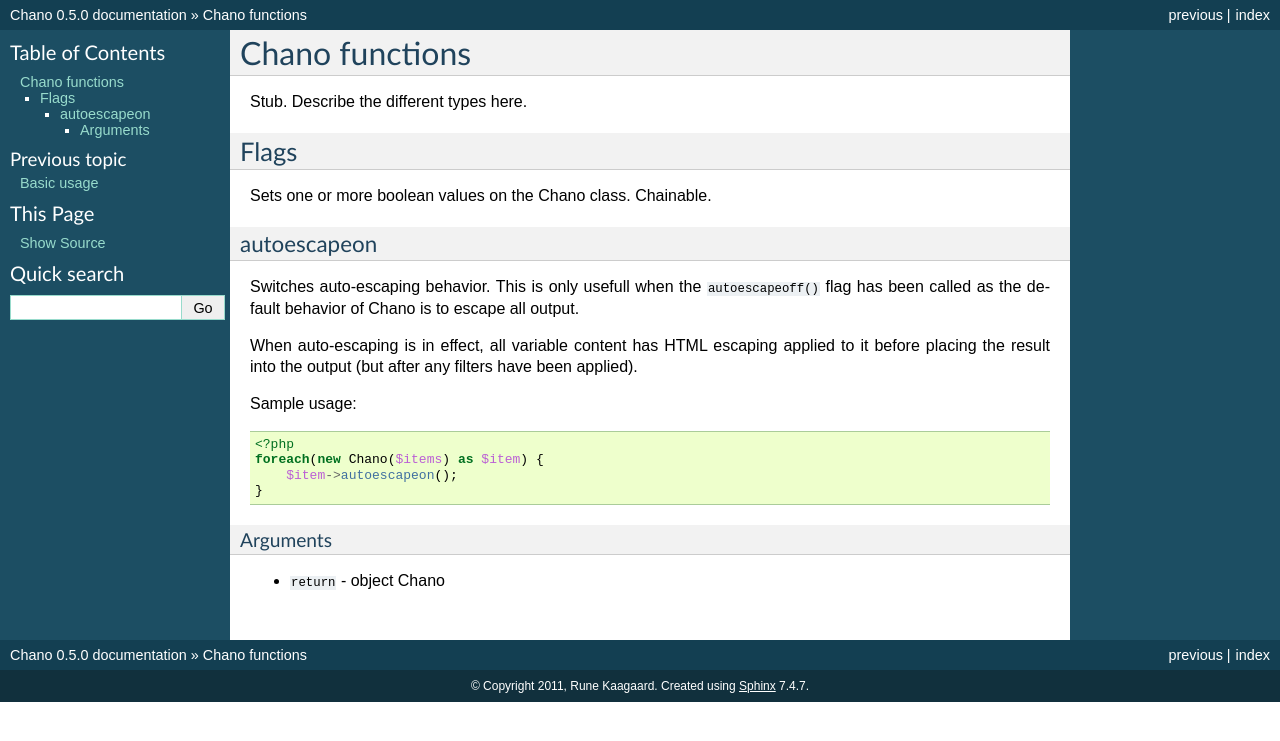
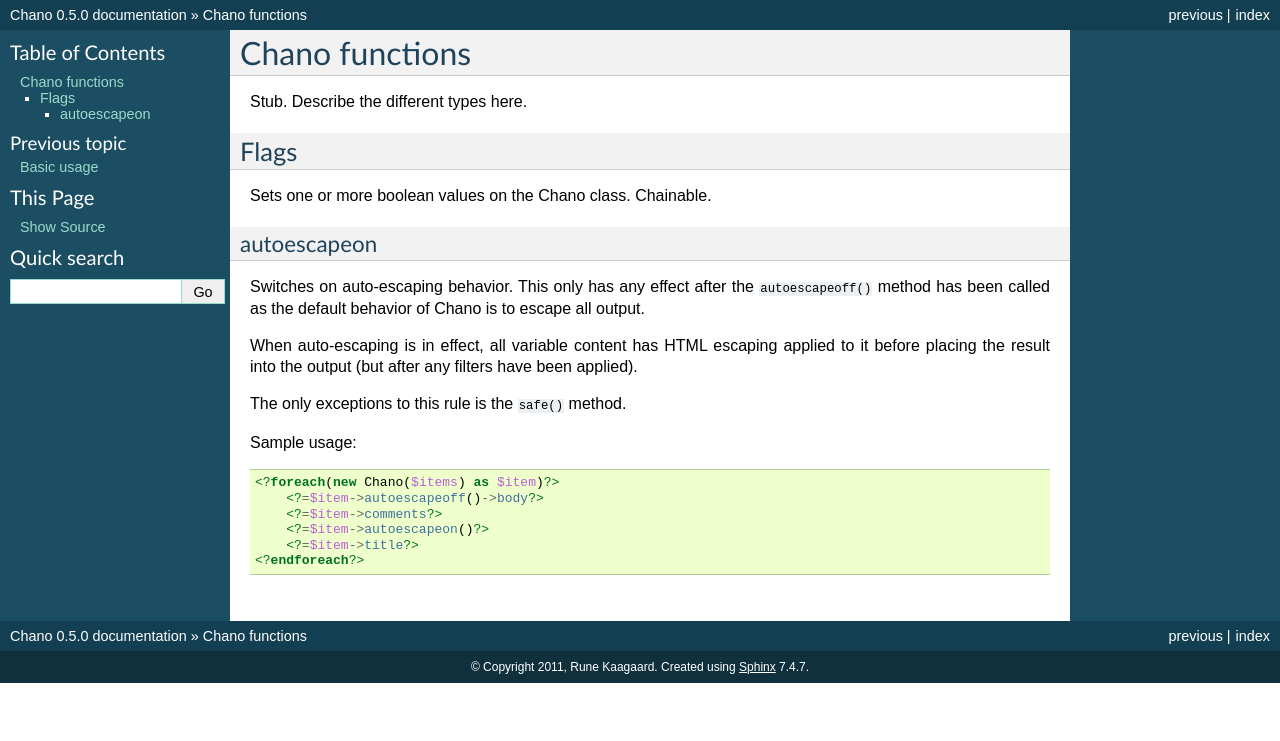
Before and after one commit to runekaagaard/php-chano, a Sphinx documentation site: the page built from docs/reference.rst, in a window 1280 px wide. Shown: the top 741 px of the page. Built offline with Sphinx 7.4.7, drawn with Linux system fonts in a browser that asks for light colours.

Commit message:
Updating docs.

```diff
--- a/docs/reference.rst
+++ b/docs/reference.rst
@@ -13,22 +13,21 @@
 autoescapeon
 ++++++++++++
 
-Switches auto-escaping behavior. This is only usefull when the
-``autoescapeoff()`` flag has been called as the default behavior of Chano
-is to escape all output.
+Switches on auto-escaping behavior. This only has any effect after the
+``autoescapeoff()`` method has been called as the default behavior of
+Chano is to escape all output.
 
 When auto-escaping is in effect, all variable content has HTML escaping
 applied to it before placing the result into the output (but after any
 filters have been applied).
 
+The only exceptions to this rule is the ``safe()`` method.
+
 Sample usage::
 
-    <?php
-    foreach(new Chano($items) as $item) {
-        $item->autoescapeon();
-    }
-
-Arguments
-~~~~~~~~~
-
-- ``return`` - object Chano
+    <?foreach(new Chano($items) as $item)?>
+        <?=$item->autoescapeoff()->body?>
+        <?=$item->comments?>
+        <?=$item->autoescapeon()?>
+        <?=$item->title?>
+    <?endforeach?>
```
Also changed, not shown: 2 other files.
